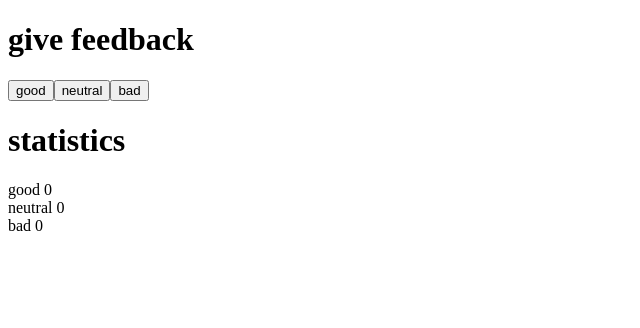
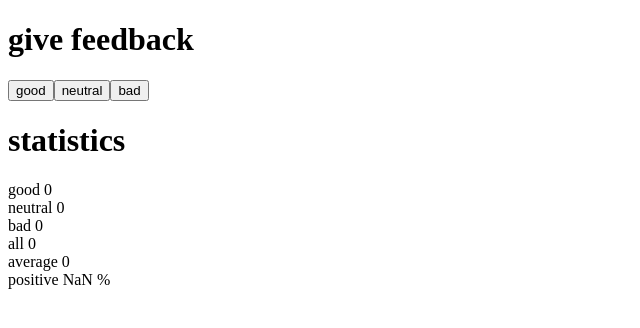
Before and after one commit to lamxw2/fullstackopen, a React (Create React App) app in the folder fullstackapp/: page / in a window 1280 px wide. Shown: the top 328 px of the page, without its empty margins (0-640 px from the left). Built offline with nearby package versions, Linux system fonts and the light colour scheme.

Commit message:
Completed part 1.7

```diff
--- a/fullstackapp/src/App.js
+++ b/fullstackapp/src/App.js
@@ -32,6 +32,26 @@ const App = () => {
   const textNeutral = 'neutral'
   const textBad = 'bad'
 
+  const calcTotal = (counts) => {
+    return (
+      counts[0] + counts[1] + counts[2]
+    )
+  }
+
+  const average = (total) => {
+    return (
+      total/3
+    )
+  }
+
+  const positive = (good, total) => {
+    return (
+        good/total*100 + ' %'
+      )
+  }
+
+  let total = calcTotal([good, neutral, bad])
+
   return (
     <div>
       <div>
@@ -42,9 +62,15 @@ const App = () => {
       </div>
       <div>
         <Header name='statistics' />
+
         <Statistics text={textGood} count={good} />
         <Statistics text={textNeutral} count={neutral} />
         <Statistics text={textBad} count={bad} />
+
+        <Statistics text='all' count={total} />
+        <Statistics text='average' count={average(total)} />
+        <Statistics text='positive' count={positive(good, total)} />
+
       </div>
     </div>
   )
```
